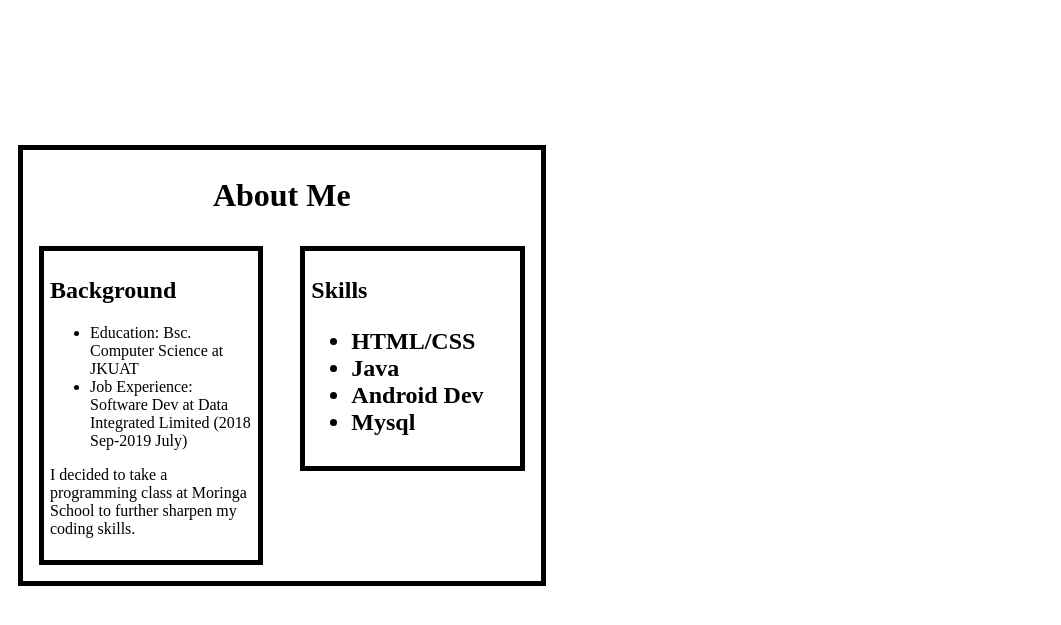
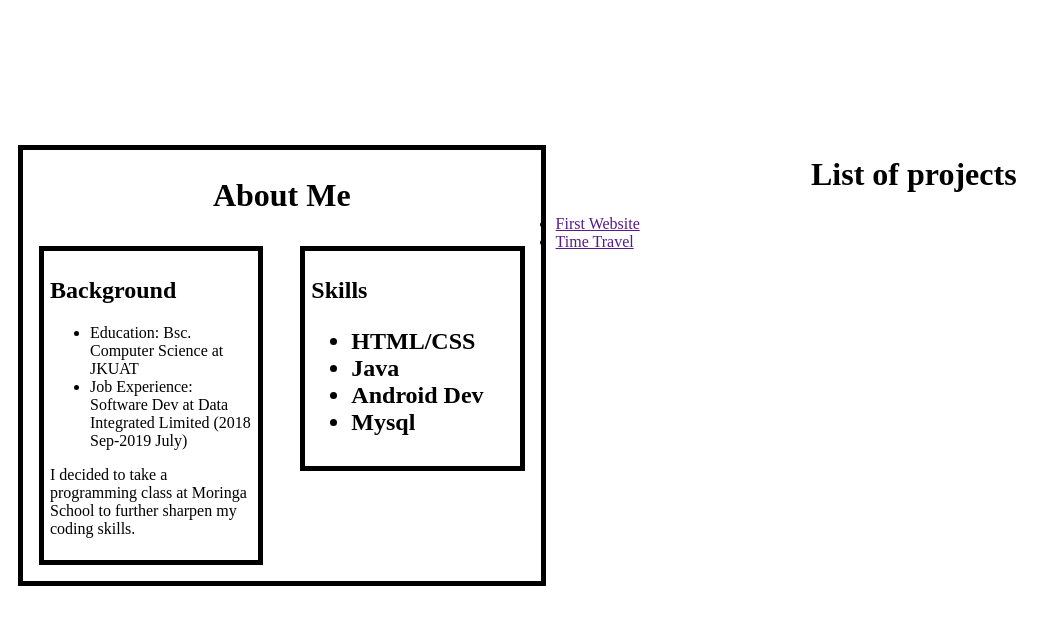
Before and after one commit to Laurent-c4/portfolio, a plain HTML site: page index.html in a window 1280 px wide. Shown: the part 73-698 px from the top of the page, without its empty margins (0-1061 px from the left). Drawn offline with Linux system fonts and the light colour scheme.

Commit message:
Add <div>, <h1>, <ul>, for List of Projects

```diff
--- a/index.html
+++ b/index.html
@@ -29,5 +29,12 @@
         </ul>
       </div>
     </div>
+    <div class="projects">
+      <h1>List of projects</h1>
+      <ul>
+        <li><a href="">First Website</a></li>
+        <li><a href="">Time Travel</a></li>
+      </ul>
+    </div>
   </body>
 </html>
```
